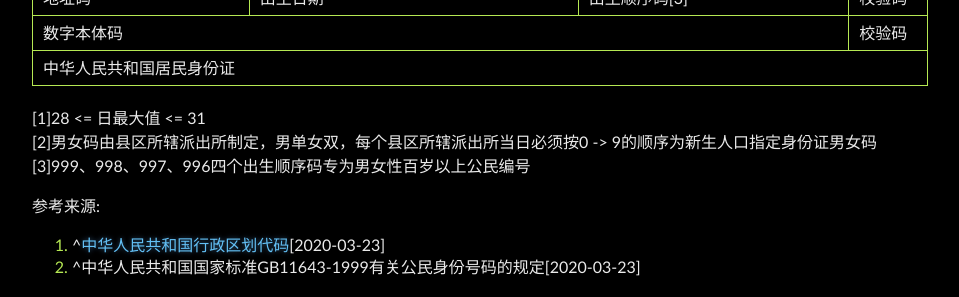
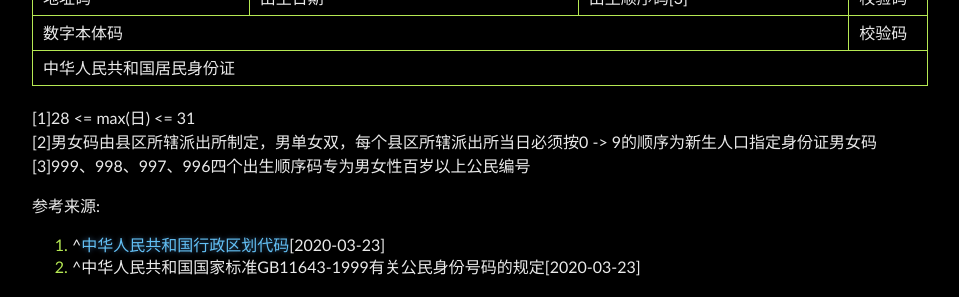
Before and after one commit to Leeyangee/leeyangee.github.io, a Jekyll site: the page built from _posts/2023-06-20-SRC干货 某教育资产经典渗透-漏洞链从外网打到内网.md, in a window 1280 px wide and 900 px high, scrolled down 1848 px. Shown: the part 152-449 px from the top of the window, without its empty margins (160-1119 px from the left). Built offline with Jekyll 4.4.1, drawn with Linux system fonts in a browser that asks for light colours.

Commit message:
Update 2023-06-20-SRC干货 某教育资产经典渗透-漏洞链从外网打到内网.md

```diff
--- a/_posts/2023-06-20-SRC干货 某教育资产经典渗透-漏洞链从外网打到内网.md
+++ b/_posts/2023-06-20-SRC干货 某教育资产经典渗透-漏洞链从外网打到内网.md
@@ -114,7 +114,7 @@
   </tr>
 </table>
 
-[1]28 <= 日最大值 <= 31
+[1]28 <= max(日) <= 31
 [2]男女码由县区所辖派出所制定，男单女双，每个县区所辖派出所当日必须按0 -> 9的顺序为新生人口指定身份证男女码
 [3]999、998、997、996四个出生顺序码专为男女性百岁以上公民编号
 
```
